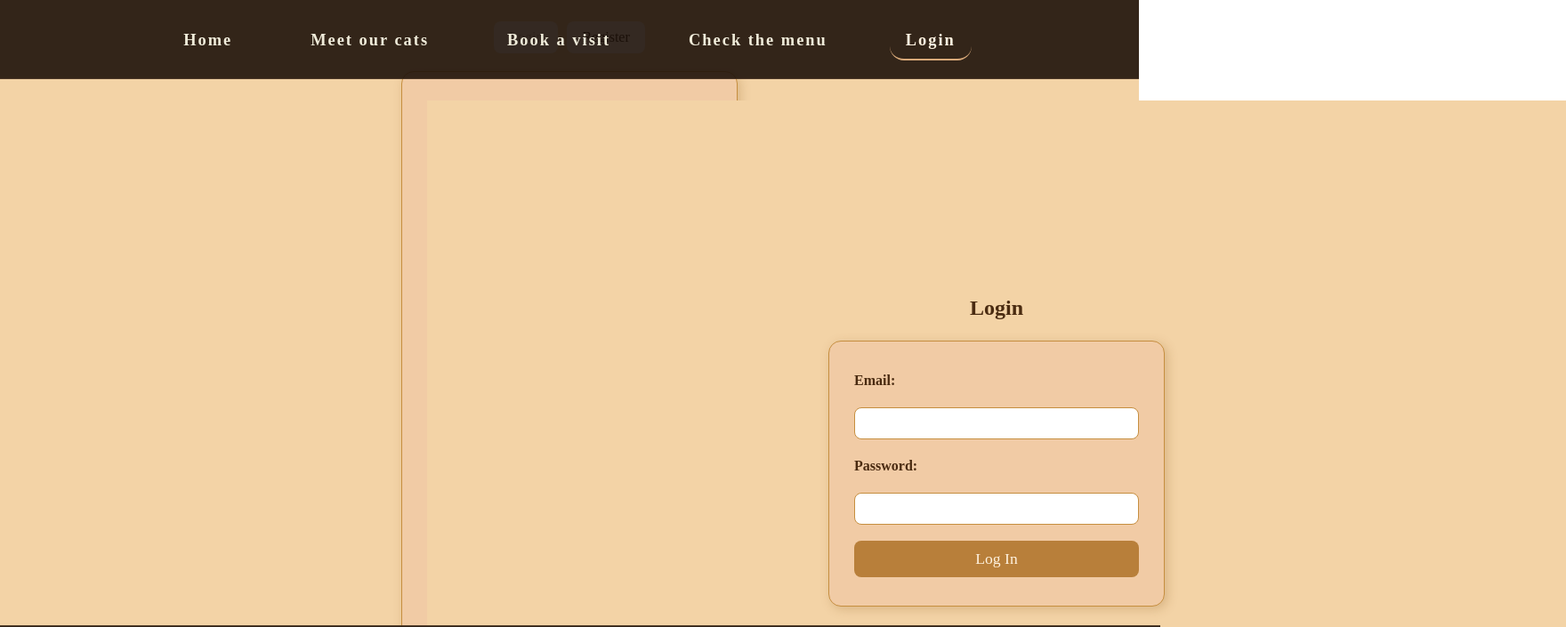
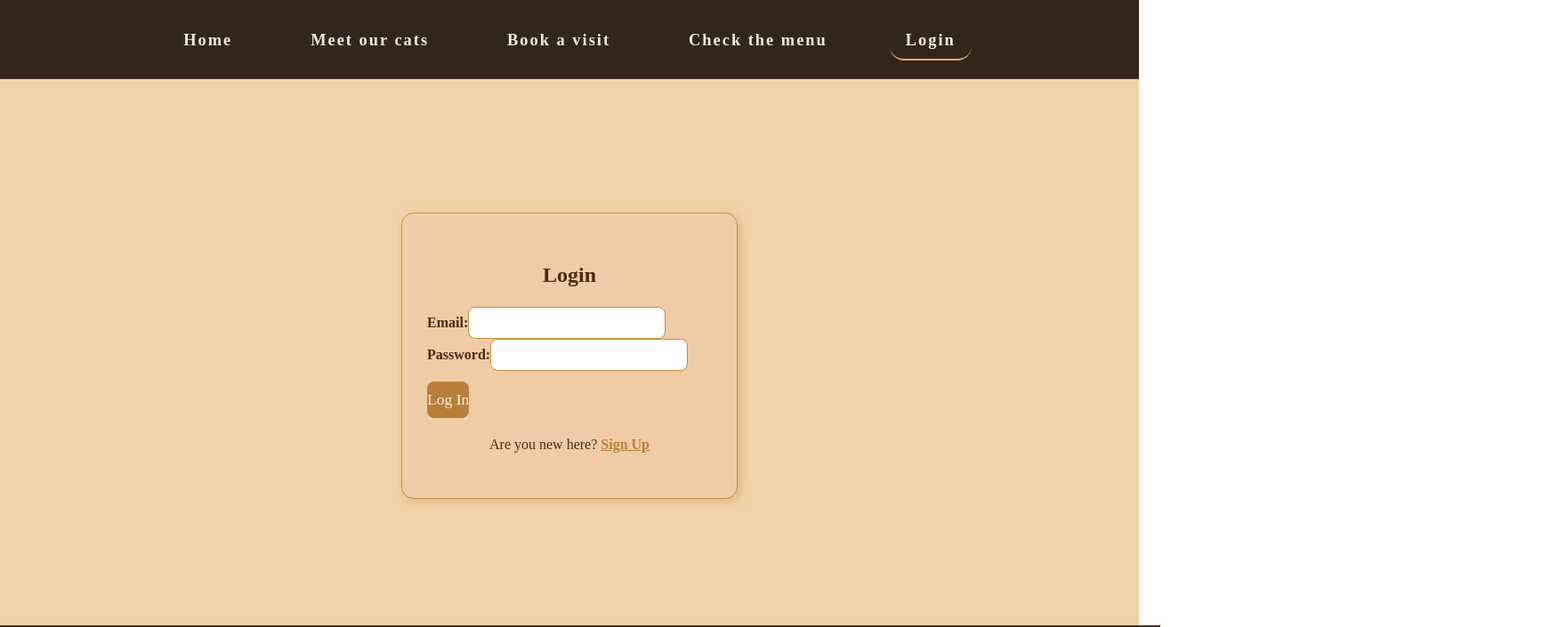
Before and after one commit to Zozelle/final-project-cf, a React (Vite) app in the folder frontend/: page /login in a window 1280 px wide. Shown: the top 705 px of the page at 89% size, 1760 px wide, since content can reach past the window. Built offline with nearby package versions, Linux system fonts and the light colour scheme.

Commit message:
Minor fixes in Auth page

```diff
--- a/frontend/src/App.tsx
+++ b/frontend/src/App.tsx
@@ -20,7 +20,6 @@ const App: React.FC = () => {
                     <Route path="/reservation" element={<Reservation />} />
                     <Route path="/menu" element={<Menu />} />
                     <Route path="/login" element={<Auth />} />
-                    {/* Add signup route if separate */}
                 </Routes>
                 <Footer />
             </Router>
--- a/frontend/src/components/LoginForm.tsx
+++ b/frontend/src/components/LoginForm.tsx
@@ -15,7 +15,7 @@ const LoginForm: React.FC<LoginFormProps> = ({ onLoginSuccess }) => {
         setError('');
 
         try {
-            // Replace with your login API
+            // Replace with your login API endpoint
             const res = await fetch('/api/login', {
                 method: 'POST',
                 headers: { 'Content-Type': 'application/json' },
@@ -29,9 +29,7 @@ const LoginForm: React.FC<LoginFormProps> = ({ onLoginSuccess }) => {
     };
 
     return (
-        <div className="auth-page">
-            <h2>Login</h2>
-            <form className="auth-form" onSubmit={handleSubmit}>
+        <form onSubmit={handleSubmit}>
             <label>Email:</label>
             <input
                 type="email"
@@ -53,7 +51,6 @@ const LoginForm: React.FC<LoginFormProps> = ({ onLoginSuccess }) => {
             <button type="submit">Log In</button>
             {error && <p className="auth-error">{error}</p>}
         </form>
-        </div>
     );
 };
 
--- a/frontend/src/components/RegisterForm.tsx
+++ b/frontend/src/components/RegisterForm.tsx
@@ -19,7 +19,7 @@ const RegisterForm: React.FC<RegisterFormProps> = ({ onSignUpSuccess }) => {
             return;
         }
         try {
-            // Replace with your signup API
+            // Replace with your signup API endpoint
             const res = await fetch('/api/signup', {
                 method: 'POST',
                 headers: { 'Content-Type': 'application/json' },
@@ -33,9 +33,7 @@ const RegisterForm: React.FC<RegisterFormProps> = ({ onSignUpSuccess }) => {
     };
 
     return (
-        <div className="auth-page">
-            <h2>Sign Up</h2>
-            <form className="auth-form" onSubmit={handleSubmit}>
+        <form onSubmit={handleSubmit}>
             <label>Email:</label>
             <input
                 type="email"
@@ -66,7 +64,6 @@ const RegisterForm: React.FC<RegisterFormProps> = ({ onSignUpSuccess }) => {
             <button type="submit">Sign Up</button>
             {error && <p className="auth-error">{error}</p>}
         </form>
-        </div>
     );
 };
 
--- a/frontend/src/components/styles/Auth.css
+++ b/frontend/src/components/styles/Auth.css
@@ -1,5 +1,6 @@
 .auth-page {
     min-height: 100vh;
+    height: 100vh;
     width: 100vw;
     display: flex;
     flex-direction: column;
@@ -23,8 +24,11 @@
     display: flex;
     flex-direction: column;
     align-items: stretch;
-    gap: 18px;
-    margin-bottom: 36px;
+}
+
+.auth-form h2 {
+    margin-bottom: 18px;
+    text-align: center;
 }
 
 .auth-form label {
@@ -53,6 +57,7 @@
     border-radius: 8px;
     cursor: pointer;
     transition: background 0.25s;
+    margin-top: 12px;
 }
 
 .auth-form button:hover {
@@ -68,7 +73,7 @@
 .auth-prompt {
     font-size: 1rem;
     text-align: center;
-    margin-top: 10px;
+    margin-top: 18px;
     color: #4a2b11;
     user-select: none;
 }
@@ -83,3 +88,8 @@
 .auth-prompt-link:hover {
     color: #a9702c;
 }
+
+button[disabled] {
+    opacity: 0.6;
+    cursor: not-allowed;
+}
--- a/frontend/src/pages/Auth.tsx
+++ b/frontend/src/pages/Auth.tsx
@@ -1,6 +1,7 @@
 import React, { useState } from 'react';
 import LoginForm from '../components/LoginForm';
 import RegisterForm from '../components/RegisterForm';
+import '../components/styles/Auth.css';
 
 const Auth: React.FC = () => {
     const [isLogin, setIsLogin] = useState(true);
@@ -42,32 +43,17 @@ const Auth: React.FC = () => {
 
     return (
         <div className="auth-page">
-            <div style={{ marginBottom: '20px', textAlign: 'center' }}>
-                <button
-                    style={{ marginRight: '10px', padding: '8px 16px' }}
-                    onClick={() => setIsLogin(true)}
-                    disabled={isLogin}
-                >
-                    Login
-                </button>
-                <button
-                    style={{ padding: '8px 16px' }}
-                    onClick={() => setIsLogin(false)}
-                    disabled={!isLogin}
-                >
-                    Register
-                </button>
-            </div>
+            <div className="auth-form">
+                <h2>{isLogin ? 'Login' : 'Sign Up'}</h2>
 
-            <div className="auth-form">
                 {isLogin ? (
                     <>
                         <LoginForm onLoginSuccess={handleLoginSuccess} />
                         <p className="auth-prompt">
                             Are you new here?{' '}
                             <span className="auth-prompt-link" onClick={() => setIsLogin(false)}>
-                Sign Up
-              </span>
+                                Sign Up
+                            </span>
                         </p>
                     </>
                 ) : (
@@ -76,8 +62,8 @@ const Auth: React.FC = () => {
                         <p className="auth-prompt">
                             Already have an account?{' '}
                             <span className="auth-prompt-link" onClick={() => setIsLogin(true)}>
-                Log In
-              </span>
+                                Log In
+                            </span>
                         </p>
                     </>
                 )}
```
Lines whose indentation alone changed are shown as unchanged.
